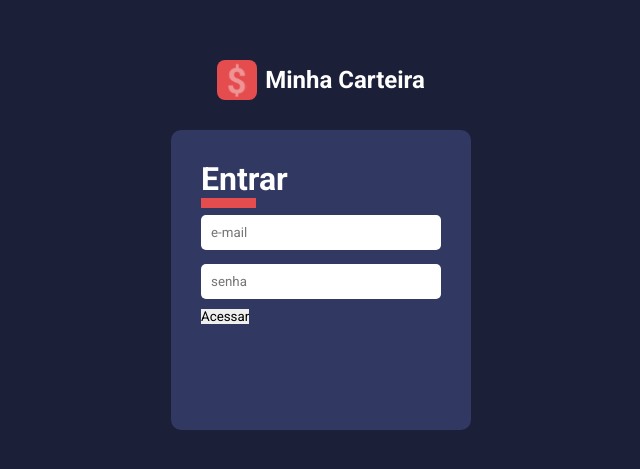
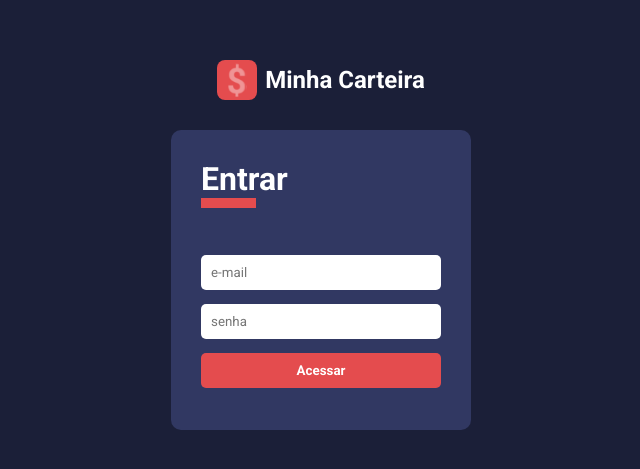
Before and after one commit to RobertoJuchem/Controle-Financeiro, a React (Create React App) app: page / in a window 1280 px wide. Shown: the part 155-624 px from the top of the page, without its empty margins (319-959 px from the left). Built offline with nearby package versions, Linux system fonts and the light colour scheme.

Commit message:
Componennte button

```diff
--- /dev/null
+++ b/src/components/Button/index.tsx
@@ -0,0 +1,14 @@
+import React, {ButtonHTMLAttributes} from "react";
+import { Container } from './style';
+
+type IButtonProps = ButtonHTMLAttributes<HTMLButtonElement>
+
+const Button: React.FC<IButtonProps> = ({children, ...rest}) => {
+   return (
+      <Container >
+         {children}
+      </Container>
+   )
+}
+
+export default Button
--- /dev/null
+++ b/src/components/Button/style.ts
@@ -0,0 +1,16 @@
+import styled from "styled-components";
+
+export const Container = styled.button`
+   background-color: ${props=>props.theme.colors.warning};
+   border-radius: 5px;
+   color: ${props=>props.theme.colors.white};
+   font-weight: bold;
+   margin: 7px 0;
+   padding: 10px;
+   transition: opacity .3s;
+   width: 100%;
+
+   &:hover{
+      opacity: .7;
+   }
+`
--- a/src/pages/Signin/index.tsx
+++ b/src/pages/Signin/index.tsx
@@ -2,6 +2,7 @@
 import logoImg from '../../assets/logo.svg'
 import { Container, Logo, Form, FormTitle } from './style'
 import Input from "../../components/Input";
+import Button from "../../components/Button";
 
 const Signin: React.FC = () => {
    return (
@@ -17,7 +18,7 @@
             <Input type='email' placeholder="e-mail" required/>
             <Input type='password' placeholder="senha" required/>
 
-            <button type="submit">Acessar</button>
+            <Button type="submit">Acessar</Button>
          </Form>
       </Container>
    )
--- a/src/pages/Signin/style.ts
+++ b/src/pages/Signin/style.ts
@@ -35,6 +35,7 @@
 
 export const FormTitle = styled.h1`
    color: ${props => props.theme.colors.white};
+   margin-bottom: 40px;
 
    &:after {
       content: '';
```
